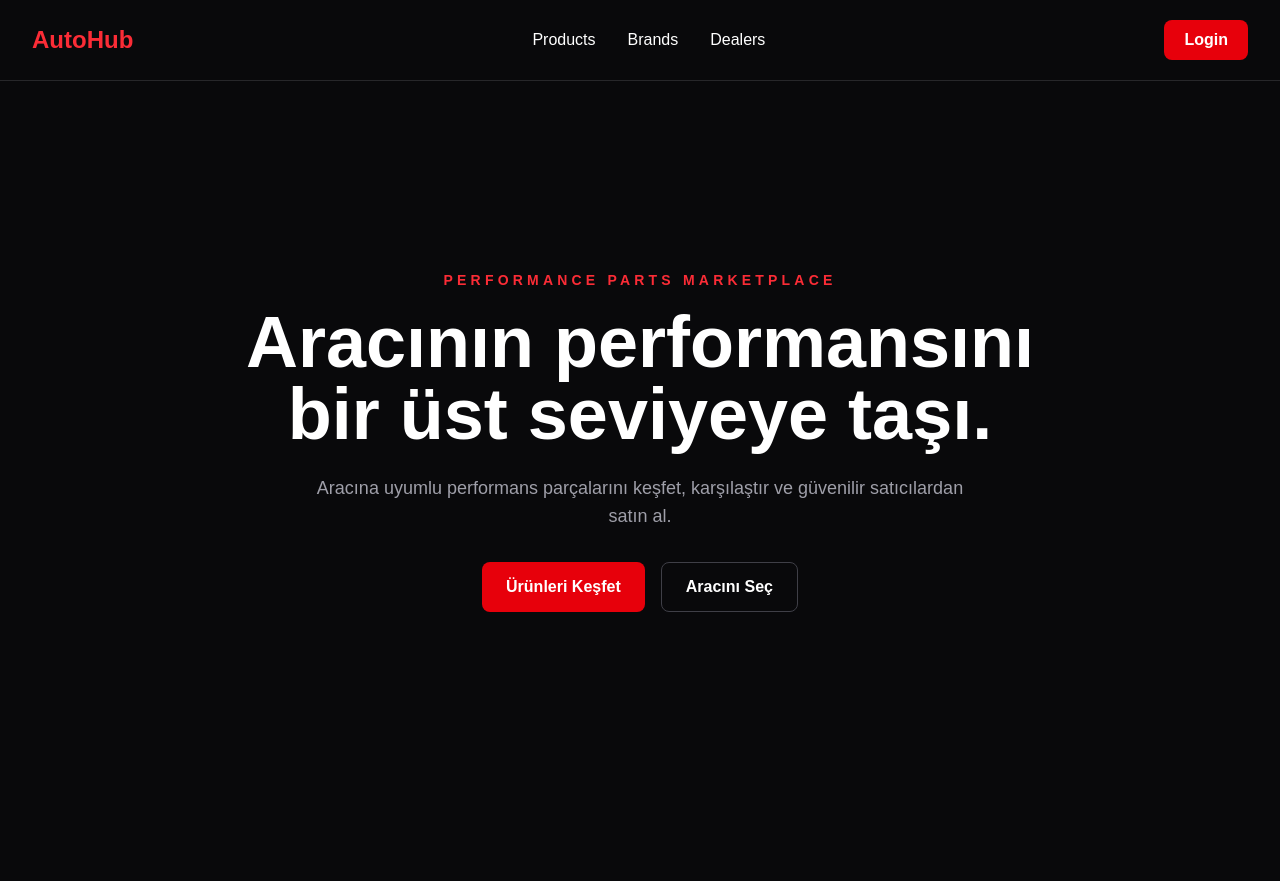
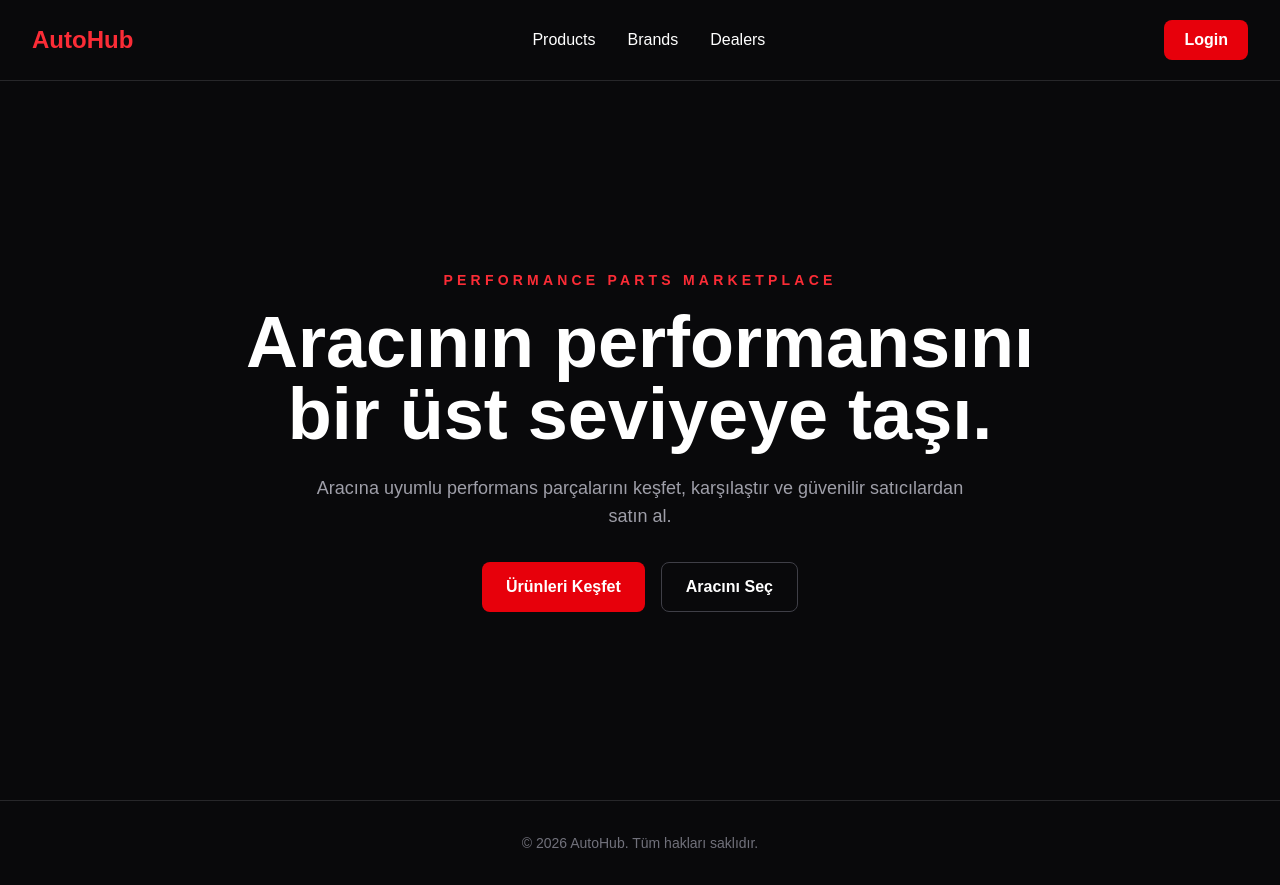
Before and after one commit to ilaydka/amirzak, a Next.js app: page / in a window 1280 px wide. Built offline with nearby package versions, Linux system fonts and the light colour scheme.

Commit message:
feat: add footer component

```diff
--- a/app/page.tsx
+++ b/app/page.tsx
@@ -1,59 +1,39 @@
+import Footer from "@/components/Footer";
 import Navbar from "@/components/Navbar";
 
 export default function Home() {
-
   return (
-
     <>
-
       <Navbar />
 
-      <main className="min-h-screen bg-zinc-950 text-white">
-
+      <main className="bg-zinc-950 text-white">
         <section className="flex min-h-[calc(100vh-81px)] flex-col items-center justify-center px-6 text-center">
-
           <p className="mb-4 text-sm font-semibold uppercase tracking-[0.3em] text-red-500">
-
             Performance Parts Marketplace
-
           </p>
 
           <h1 className="max-w-4xl text-5xl font-bold sm:text-7xl">
-
             Aracının performansını bir üst seviyeye taşı.
-
           </h1>
 
           <p className="mt-6 max-w-2xl text-lg text-zinc-400">
-
             Aracına uyumlu performans parçalarını keşfet, karşılaştır ve
-
             güvenilir satıcılardan satın al.
-
           </p>
 
           <div className="mt-8 flex flex-col gap-4 sm:flex-row">
-
-            <button className="rounded-lg bg-red-600 px-6 py-3 font-semibold">
-
+            <button className="rounded-lg bg-red-600 px-6 py-3 font-semibold hover:bg-red-500">
               Ürünleri Keşfet
-
             </button>
 
-            <button className="rounded-lg border border-zinc-700 px-6 py-3 font-semibold">
-
+            <button className="rounded-lg border border-zinc-700 px-6 py-3 font-semibold hover:bg-zinc-900">
               Aracını Seç
-
             </button>
-
           </div>
-
         </section>
-
       </main>
 
+      <Footer />
     </>
-
   );
-
 }
--- /dev/null
+++ b/components/Footer.tsx
@@ -0,0 +1,13 @@
+export default function Footer() {
+
+  return (
+
+    <footer className="border-t border-zinc-800 bg-zinc-950 px-6 py-8 text-center text-sm text-zinc-500">
+
+      <p>© 2026 AutoHub. Tüm hakları saklıdır.</p>
+
+    </footer>
+
+  );
+
+}
```
